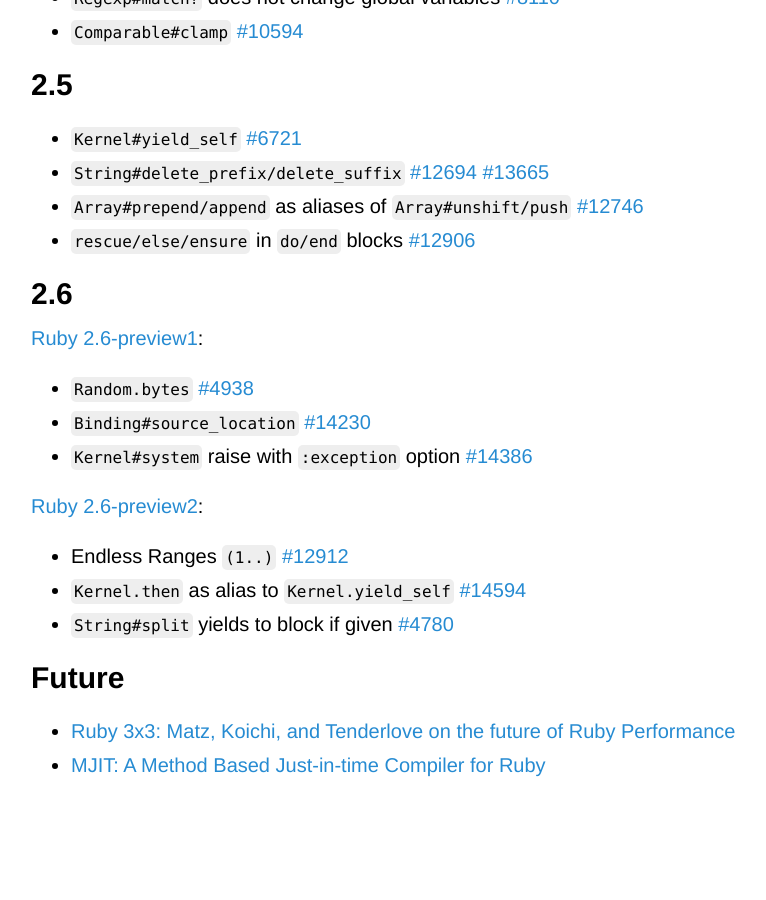
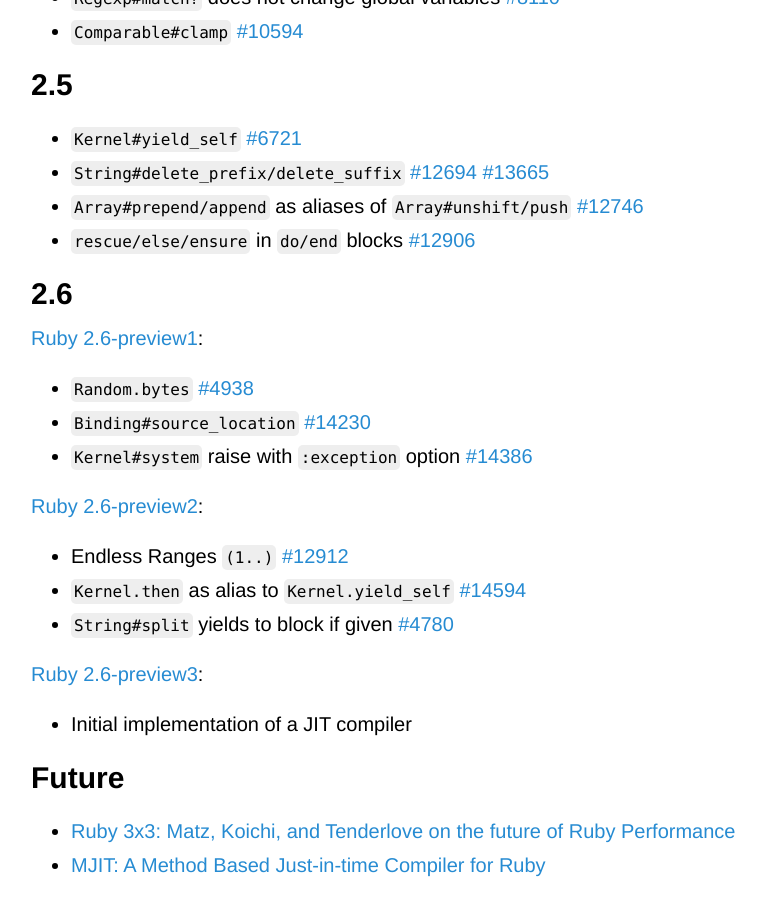
Before and after one commit to Maumagnaguagno/maumagnaguagno.github.io, a Jekyll site: the page built from ruby-versions.md, in a window 1280 px wide and 900 px high, scrolled down 2332 px. Shown: the whole window, without its empty margins (229-995 px from the left). Built offline with Jekyll 4.4.1, drawn with Linux system fonts in a browser that asks for light colours; our own code applies the rules of GitHub Pages for plain Markdown files; before the commit the page ends 3132 px from its top, so only the background shows below that.

Commit message:
Add link to 2.6 preview 3 in Ruby Versions

```diff
--- a/ruby-versions.md
+++ b/ruby-versions.md
@@ -86,6 +86,9 @@ This is a reminder of how Ruby evolved through time.
 - ``Kernel.then`` as alias to ``Kernel.yield_self`` [#14594](https://bugs.ruby-lang.org/issues/14594)
 - ``String#split`` yields to block if given [#4780](https://bugs.ruby-lang.org/issues/4780)
 
+[Ruby 2.6-preview3](https://www.ruby-lang.org/en/news/2018/11/06/ruby-2-6-0-preview3-released/):
+- Initial implementation of a JIT compiler
+
 ## Future
 - [Ruby 3x3: Matz, Koichi, and Tenderlove on the future of Ruby Performance](https://blog.heroku.com/ruby-3-by-3)
 - [MJIT: A Method Based Just-in-time Compiler for Ruby](https://blog.heroku.com/ruby-mjit)
```
